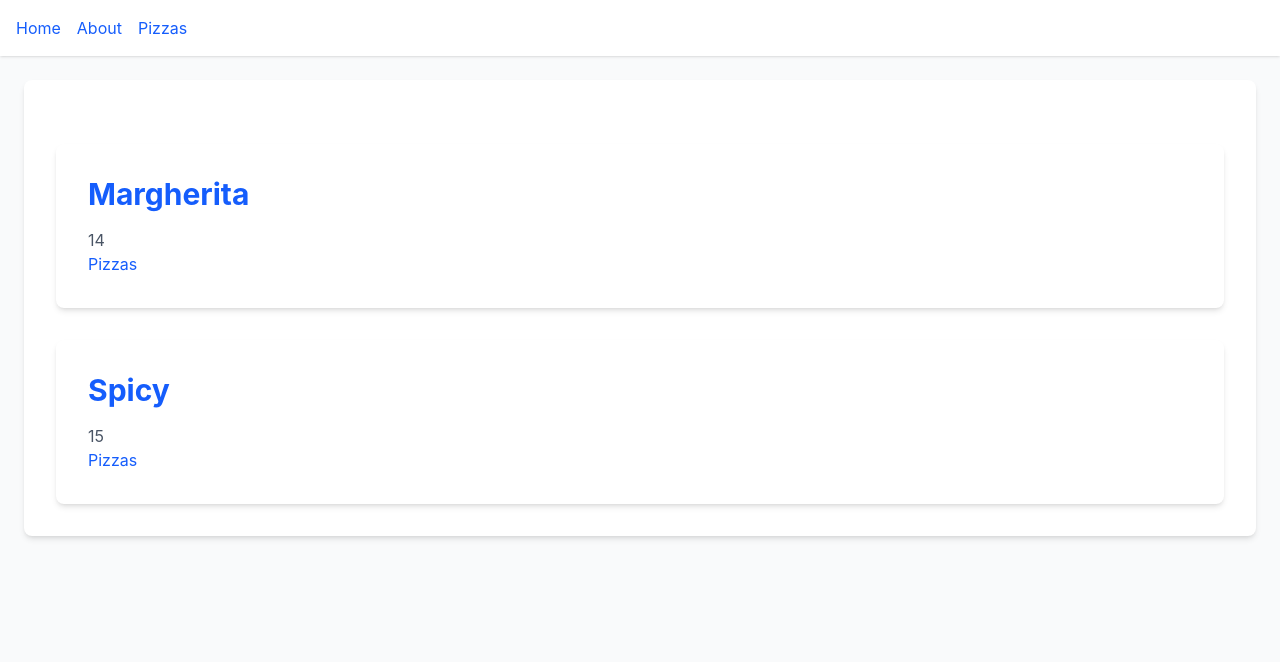
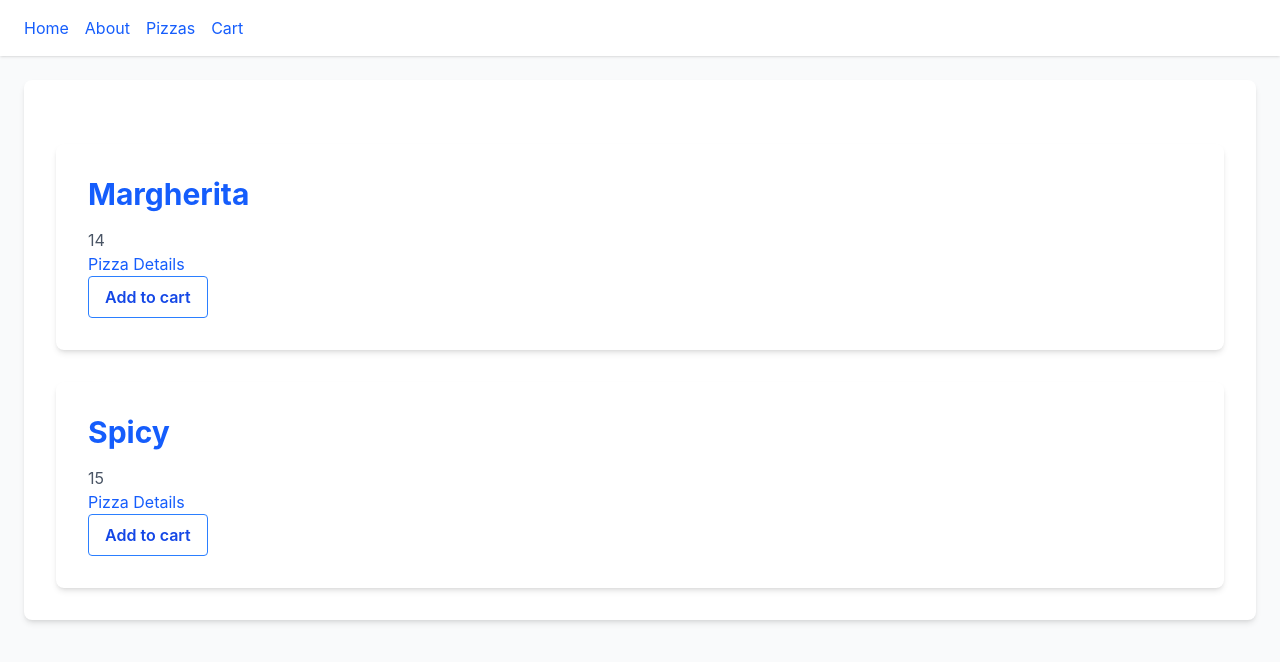
Before and after one commit to Inkythunder/typescript_pizza_app, a React (Vite) app: page /pizzas in a window 1280 px wide. Shown: the top 662 px of the page. Built offline with nearby package versions, Linux system fonts and the light colour scheme.

Commit message:
Added working cart

```diff
--- a/package.json
+++ b/package.json
@@ -15,7 +15,8 @@
   "dependencies": {
     "react": "^19.2.0",
     "react-dom": "^19.2.0",
-    "react-router-dom": "^7.9.4"
+    "react-router-dom": "^7.9.4",
+    "uuid": "^13.0.0"
   },
   "devDependencies": {
     "@tailwindcss/postcss": "^4.1.14",
--- a/src/App.tsx
+++ b/src/App.tsx
@@ -1,30 +1,63 @@
-import { Routes, Route, Link } from 'react-router-dom'
+import { Routes, Route } from 'react-router-dom'
 import Home from './pages/Home'
 import About from './pages/About'
 import Pizzas from "./pages/Pizzas.tsx";
 import Pizza from "./pages/Pizza.tsx";
+import Navbar from './components/Navbar';
+import Cart from "./pages/Cart.tsx";
+import {useState} from "react";
+import {CartItemDetails} from "./sampleData.ts";
+import cart from "./pages/Cart.tsx";
+import { v4 as uuidv4 } from 'uuid';
+
+export interface ShoppingCart {
+  [id: string]: CartItemDetails;
+}
 
 function App() {
+
+  const [cartContents, setCartContents] = useState<ShoppingCart>({});
+
+  function addToCart(itemDetails: CartItemDetails) {
+
+    const cartId = uuidv4();
+
+    setCartContents(prevState => {
+      const newState: ShoppingCart = {};
+      Object.assign(newState, prevState);
+      newState[cartId] = itemDetails;
+      return newState;
+    });
+    console.log(itemDetails.pizzaId + " added")
+  }
+
+  function removeFromCart(cartId: string) {
+    setCartContents(prevCart => {
+      const newCart: ShoppingCart = {};
+      Object.assign(newCart, prevCart);
+      delete newCart[cartId];
+      return newCart;
+    })
+  }
+
   return (
     <div className="min-h-screen bg-gray-50">
-      <nav className="bg-white shadow p-4">
-        <Link to="/" className="mr-4 text-blue-600 hover:text-blue-800">
-          Home
-        </Link>
-        <Link to="/about" className="mr-4 text-blue-600 hover:text-blue-800">
-          About
-        </Link>
-        <Link to="/pizzas" className="text-blue-600 hover:text-blue-800">
-          Pizzas
-        </Link>
-      </nav>
+      <Navbar />
 
       <main className="p-6">
         <Routes>
           <Route path="/" element={<Home />} />
           <Route path="/about" element={<About />} />
-          <Route path="/pizzas" element={<Pizzas />} />
+          <Route path="/pizzas" element={<Pizzas addToCart={addToCart} />} />
           <Route path="/pizza/:id" element={<Pizza />} />
+          <Route
+            path="/cart"
+            element={
+              <Cart
+                addToCart={addToCart}
+                removeFromCart={removeFromCart}
+                cartContents={cartContents}/>}
+              />
         </Routes>
       </main>
     </div>
--- /dev/null
+++ b/src/components/Navbar.tsx
@@ -0,0 +1,23 @@
+import {Link} from "react-router-dom";
+
+function Navbar() {
+    return (
+        <nav className="bg-white shadow p-4">
+            <Link to="/" className="m-2 text-blue-600 hover:text-blue-800">
+                Home
+            </Link>
+            <Link to="/about" className="m-2 text-blue-600 hover:text-blue-800">
+                About
+            </Link>
+            <Link to="/pizzas" className="m-2 text-blue-600 hover:text-blue-800">
+                Pizzas
+            </Link>
+            <Link to="/cart" className="m-2 text-blue-600 hover:text-blue-800">
+                Cart
+            </Link>
+
+        </nav>
+    )
+}
+
+export default Navbar;
--- /dev/null
+++ b/src/pages/Cart.tsx
@@ -0,0 +1,52 @@
+import {CartItemDetails, PIZZAS} from "../sampleData.ts";
+import {Link} from "react-router-dom";
+import {ShoppingCart} from "../App.tsx";
+
+function Cart({addToCart, removeFromCart, cartContents} :
+              {addToCart: (item: CartItemDetails) => void,
+                removeFromCart: (id: string) => void,
+                cartContents: ShoppingCart}) {
+  const cartElements = [];
+
+
+  //for of, loop through keys, use keys to get pizza details?
+
+
+  const cartIdList = Object.keys(cartContents);
+
+  console.log(cartIdList)
+  for (const cartId of cartIdList) {
+    console.log(cartId)
+
+    const cartItem = cartContents[cartId];
+    const currentPizza = PIZZAS[cartItem.pizzaId];
+
+    cartElements.push(
+      <div className="mt-8 bg-white p-8 rounded-lg shadow-md">
+        <h1 className="text-3xl font-bold text-blue-600">
+          {currentPizza.name}
+        </h1>
+        <p className="mt-4 text-gray-600">
+          {currentPizza.price}
+        </p>
+        <Link to={"/pizza/" + cartItem.pizzaId} className="text-blue-600 hover:text-blue-800">
+          Pizza Details
+        </Link>
+        <br/>
+        <button
+          className="bg-transparent hover:bg-blue-500 text-blue-700 font-semibold hover:text-white py-2 px-4 border border-blue-500 hover:border-transparent rounded"
+          onClick={() => removeFromCart(cartId)}
+        >
+          Remove from cart
+        </button>
+      </div>
+    )
+  }
+  return (
+    <div className="bg-white p-8 rounded-lg shadow-md">
+      {cartElements}
+    </div>
+  )
+}
+
+export default Cart
--- a/src/pages/Pizzas.tsx
+++ b/src/pages/Pizzas.tsx
@@ -1,7 +1,7 @@
-import {PIZZAS} from "../sampleData.ts";
+import {CartItemDetails, PIZZAS} from "../sampleData.ts";
 import {Link} from "react-router-dom";
 
-function Pizzas() {
+function Pizzas({addToCart} :{addToCart: (item: CartItemDetails) => void}) {
   const pizzaElements = [];
 
   for (const id in PIZZAS) {
@@ -15,8 +15,15 @@ function Pizzas() {
           {pizza.price}
         </p>
         <Link to={"/pizza/" + id} className="text-blue-600 hover:text-blue-800">
-          Pizzas
+          Pizza Details
         </Link>
+        <br/>
+        <button
+          className="bg-transparent hover:bg-blue-500 text-blue-700 font-semibold hover:text-white py-2 px-4 border border-blue-500 hover:border-transparent rounded"
+          onClick={() => addToCart({pizzaId: id})}
+        >
+          Add to cart
+        </button>
       </div>
     )
 
--- a/src/sampleData.ts
+++ b/src/sampleData.ts
@@ -13,3 +13,8 @@ export interface PizzaDetails {
   name: string;
   price: string;
 }
+
+export interface CartItemDetails {
+  pizzaId: string;
+  customisations?: string[];
+}
```
Also changed, not shown: src/pages/Pizza.tsx (line endings or trailing spaces), 1 other file (tests, documents, lock files or other folders).
